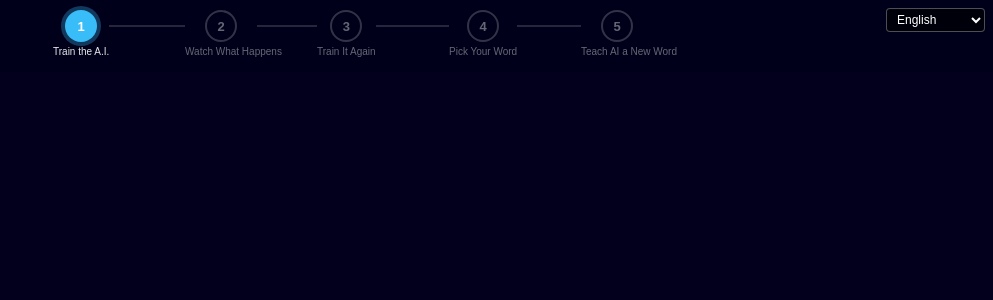
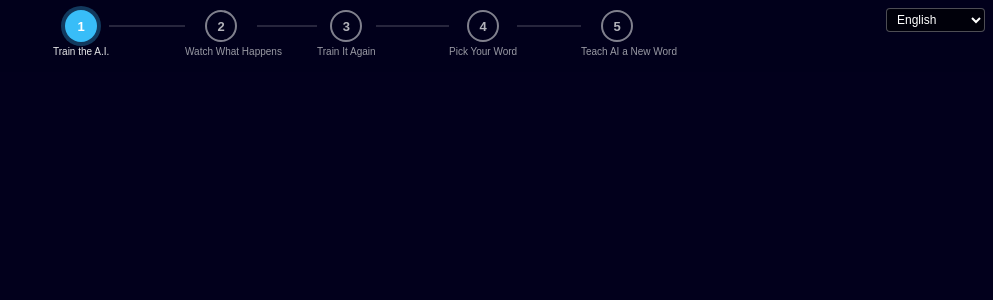
Before and after one commit to code-dot-org/ai-literacy-oceans, a React (Vite) app: page / in a window 1280 px wide. Shown: the top 300 px of the page, without its empty margins (287-1280 px from the left). Built offline with nearby package versions, Linux system fonts and the light colour scheme.

Commit message:
fix: upcoming steps look navigable (white outline) not locked (gray)

```diff
--- a/src/Progress.tsx
+++ b/src/Progress.tsx
@@ -66,13 +66,14 @@ function Dot({state, number}: {state: StepState; number: number}) {
       </div>
     );
   }
+  // Upcoming: white outline — looks like an unselected tab, not a locked step.
   return (
     <div
       style={{
         ...base,
         background: 'transparent',
-        border: `2px solid ${COLORS.upcoming}`,
-        color: COLORS.textDim,
+        border: `2px solid rgba(255,255,255,0.5)`,
+        color: 'rgba(255,255,255,0.7)',
       }}
     >
       {number}
@@ -136,7 +137,7 @@ export default function Progress({steps, currentIndex, completedIndices, onNavig
                   style={{
                     fontSize: 10,
                     fontFamily: 'sans-serif',
-                    color: state === 'upcoming' ? COLORS.textDim : COLORS.text,
+                    color: state === 'upcoming' ? 'rgba(255,255,255,0.6)' : COLORS.text,
                     whiteSpace: 'nowrap',
                     maxWidth: 72,
                     textAlign: 'center',
```
